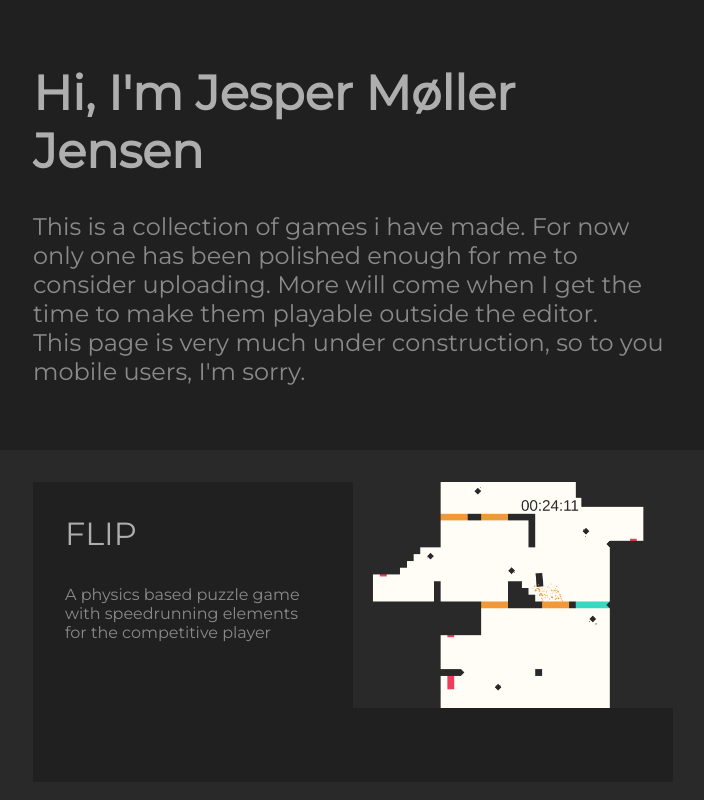
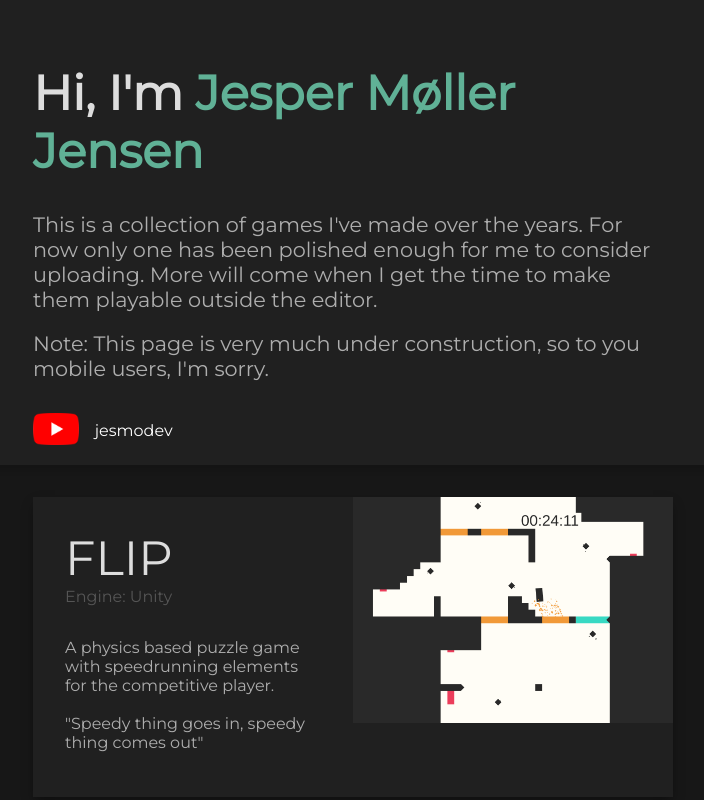
Before and after one commit to JesmoDev/jesmo-games, a plain HTML site: page index.html in a window 1280 px wide. Shown: the whole page, without its empty margins (287-991 px from the left). Drawn offline with Linux system fonts and the light colour scheme.

Commit message:
added social links, fixed styling

```diff
--- a/flip/TemplateData/style.css
+++ b/flip/TemplateData/style.css
@@ -1,18 +1,125 @@
-.webgl-content * {border: 0; margin: 0; padding: 0}
-.webgl-content {position: absolute; top: 50%; left: 50%; -webkit-transform: translate(-50%, -50%); transform: translate(-50%, -50%);}
+@import url("https://fonts.googleapis.com/css?family=Montserrat&display=swap");
 
-.webgl-content .logo, .progress {position: absolute; left: 50%; top: 50%; -webkit-transform: translate(-50%, -50%); transform: translate(-50%, -50%);}
-.webgl-content .logo {background: url('progressLogo.Light.png') no-repeat center / contain; width: 154px; height: 130px;}
-.webgl-content .progress {height: 18px; width: 141px; margin-top: 90px;}
-.webgl-content .progress .empty {background: url('progressEmpty.Light.png') no-repeat right / cover; float: right; width: 100%; height: 100%; display: inline-block;}
-.webgl-content .progress .full {background: url('progressFull.Light.png') no-repeat left / cover; float: left; width: 0%; height: 100%; display: inline-block;}
+html,
+body {
+  background-color: #292929;
+  font-family: "Montserrat", sans-serif;
+  overflow: hidden;
+}
 
-.webgl-content .logo.Dark {background-image: url('progressLogo.Dark.png');}
-.webgl-content .progress.Dark .empty {background-image: url('progressEmpty.Dark.png');}
-.webgl-content .progress.Dark .full {background-image: url('progressFull.Dark.png');}
+.game-controls {
+  color: #b5b5b5;
+  width: 300px;
+  position: absolute;
+  top: 50%;
+  left: 72px;
+  transform: translate(0, -50%);
+}
 
-.webgl-content .footer {margin-top: 5px; height: 38px; line-height: 38px; font-family: Helvetica, Verdana, Arial, sans-serif; font-size: 18px;}
-.webgl-content .footer .webgl-logo, .title, .fullscreen {height: 100%; display: inline-block; background: transparent center no-repeat;}
-.webgl-content .footer .webgl-logo {background-image: url('webgl-logo.png'); width: 204px; float: left;}
-.webgl-content .footer .title {margin-right: 10px; float: right;}
-.webgl-content .footer .fullscreen {background-image: url('fullscreen.png'); width: 38px; float: right;}
+.game-controls span {
+  float: right;
+}
+
+.game-control {
+  margin: 12px 0;
+}
+
+.game-portfolio {
+  color: #b5b5b5;
+  width: 400px;
+  position: absolute;
+  top: 50%;
+  transform: translate(0, -50%);
+  right: 30px;
+  line-height: 1.4;
+}
+
+.game-portfolio a {
+  color: #60b196;
+}
+
+.webgl-content * {
+  border: 0;
+  margin: 0;
+  padding: 0;
+}
+.webgl-content {
+  position: absolute;
+  top: 50%;
+  left: 50%;
+  -webkit-transform: translate(-50%, -50%);
+  transform: translate(-50%, -50%);
+}
+
+.webgl-content .logo,
+.progress {
+  position: absolute;
+  left: 50%;
+  top: 50%;
+  -webkit-transform: translate(-50%, -50%);
+  transform: translate(-50%, -50%);
+}
+.webgl-content .logo {
+  background: url("progressLogo.Light.png") no-repeat center / contain;
+  width: 154px;
+  height: 130px;
+}
+.webgl-content .progress {
+  height: 18px;
+  width: 141px;
+  margin-top: 90px;
+}
+.webgl-content .progress .empty {
+  background: url("progressEmpty.Light.png") no-repeat right / cover;
+  float: right;
+  width: 100%;
+  height: 100%;
+  display: inline-block;
+}
+.webgl-content .progress .full {
+  background: url("progressFull.Light.png") no-repeat left / cover;
+  float: left;
+  width: 0%;
+  height: 100%;
+  display: inline-block;
+}
+
+.webgl-content .logo.Dark {
+  background-image: url("progressLogo.Dark.png");
+}
+.webgl-content .progress.Dark .empty {
+  background-image: url("progressEmpty.Dark.png");
+}
+.webgl-content .progress.Dark .full {
+  background-image: url("progressFull.Dark.png");
+}
+
+.webgl-content .footer {
+  margin-top: 5px;
+  height: 38px;
+  line-height: 38px;
+  font-family: Helvetica, Verdana, Arial, sans-serif;
+  font-size: 18px;
+}
+.webgl-content .footer .webgl-logo,
+.title,
+.fullscreen {
+  height: 100%;
+  display: inline-block;
+  background: transparent center no-repeat;
+}
+.webgl-content .footer .webgl-logo {
+  background-image: url("webgl-logo.png");
+  width: 204px;
+  float: left;
+}
+.webgl-content .footer .title {
+  margin-right: 10px;
+  float: right;
+  color: white;
+}
+.webgl-content .footer .fullscreen {
+  background-image: url("fullscreen.png");
+  width: 38px;
+  float: right;
+}
--- a/index.html
+++ b/index.html
@@ -12,14 +12,21 @@
       <div class="content">
         <h1>Hi, I'm <span class="name">Jesper Møller Jensen</span></h1>
         <p>
-          This is a collection of games i have made. For now only one has been
-          polished enough for me to consider uploading. More will come when I
-          get the time to make them playable outside the editor.
+          This is a collection of games I've made over the years. For now only
+          one has been polished enough for me to consider uploading. More will
+          come when I get the time to make them playable outside the editor.
         </p>
+        <br />
         <p>
-          This page is very much under construction, so to you mobile users, I'm
-          sorry.
+          Note: This page is very much under construction, so to you mobile
+          users, I'm sorry.
         </p>
+        <a class="socials-youtube" href="https://www.youtube.com/c/jesmodev">
+          <img src="images/youtube.png" alt="YouTube" style="height:32px" />
+          <span>
+            jesmodev
+          </span>
+        </a>
       </div>
     </div>
     <div class="wrapper">
@@ -27,9 +34,11 @@
         <div class="game-link">
           <div class="game-text">
             <div class="title">FLIP</div>
+            <div class="engine">Engine: Unity</div>
             <div class="description">
               A physics based puzzle game with speedrunning elements for the
-              competitive player
+              competitive player. <br /><br />
+              "Speedy thing goes in, speedy thing comes out"
             </div>
           </div>
           <div class="game-picture">
--- a/styles.css
+++ b/styles.css
@@ -14,15 +14,16 @@ a {
 
 html,
 body {
-  background-color: #292929;
+  background-color: #171717;
 }
 
 .jumbotron {
   background-color: #202020;
+  box-shadow: 0px 6px 12px -2px rgba(0, 0, 0, 0.2);
 }
 
 .jumbotron .content {
-  padding: 64px 0;
+  padding: 64px 0 16px 0;
   width: 50%;
   margin: auto;
 }
@@ -30,16 +31,16 @@ body {
 .jumbotron h1 {
   font-size: 3rem;
   margin-bottom: 32px;
-  color: #aeaeae;
+  color: #ddd;
 }
 
-.jumbotron.name {
+.jumbotron .name {
   color: #60b196;
 }
 
 .jumbotron p {
-  font-size: 1.5rem;
-  color: #8a8a8a;
+  font-size: 1.3rem;
+  color: #aeaeae;
 }
 
 .wrapper {
@@ -47,27 +48,51 @@ body {
   width: 50%;
 }
 
+.socials-youtube {
+  margin-top: 32px;
+  display: inline-block;
+  color: white;
+}
+
+.socials-youtube span {
+  display: inline-block;
+  color: white;
+  transform: translate(0, -50%);
+  margin-left: 12px;
+}
+
 .game-link {
+  transition: all 100ms ease-out;
   position: relative;
   background-color: #202020;
   height: 300px;
   margin: 32px 0;
+  box-shadow: 0px 6px 12px -2px rgba(0, 0, 0, 0.4);
+}
+
+.game-link:hover {
+  filter: brightness(1.1);
+  box-shadow: 0px 16px 28px -10px rgba(0, 0, 0, 0.4);
+  transform: scale(1.005);
 }
 
 .game-text {
   width: 50%;
   padding: 32px;
-  color: #aeaeae;
 }
 
 .game-text .title {
-  font-size: 2rem;
+  font-size: 3rem;
+  color: #ddd;
+}
+
+.game-text .engine {
   margin-bottom: 32px;
-  color: #aeaeae;
+  color: #555555;
 }
 
 .game-text .description {
-  color: #8a8a8a;
+  color: #aeaeae;
 }
 
 .game-picture {
```
Also changed, not shown: flip/index.html (+18 -1 lines), images/youtube.png (added).
